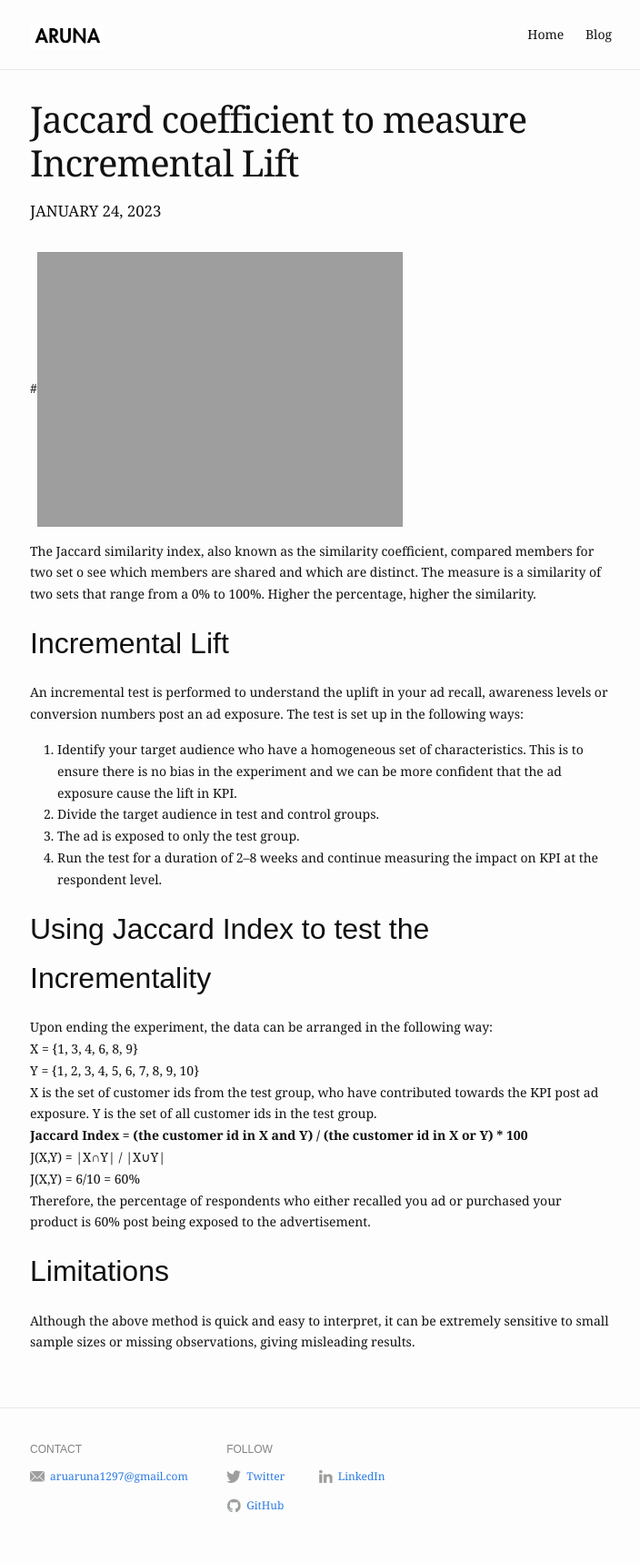
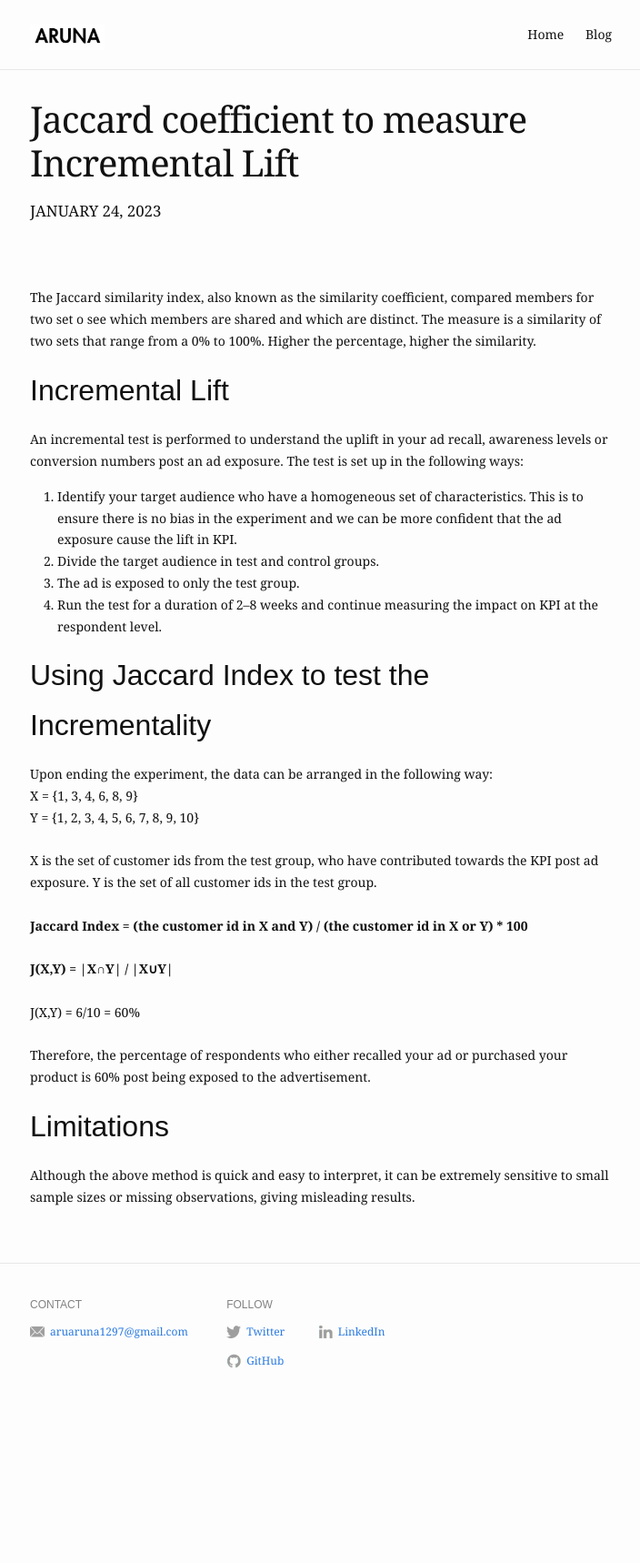
Before and after one commit to Aruna12/arunaarumugam, a Jekyll site: the page built from _posts/2023-01-24-example-of-blog-post.md, in a window 1280 px wide. Shown: the whole page at 91% size, without its empty margins (287-991 px from the left). Built offline with Jekyll 4.4.1, drawn with Linux system fonts in a browser that asks for light colours; after the commit the page ends 1559 px from its top, so only the background shows below that.

Commit message:
Update 2023-01-24-example-of-blog-post.md

```diff
--- a/_posts/2023-01-24-example-of-blog-post.md
+++ b/_posts/2023-01-24-example-of-blog-post.md
@@ -5,8 +5,9 @@ date:   2023-01-24 10:00:40
 blurb: "A look at an example post using Bay Jekyll theme."
 og_image: /assets/img/content/post-example/post_5.webp
 ---
+<!--
+<img src="{{ "/assets/img/content/post-example/post_6.webp" | absolute_url }}" alt="bay" class="post-pic"/>  -->
 
-#<img src="{{ "/assets/img/content/post-example/post_6.webp" | absolute_url }}" alt="bay" class="post-pic"/>
 <br />
 
 <p>The Jaccard similarity index, also known as the similarity coefficient, compared members for two set o see which members are shared and which are distinct. The measure is a similarity of two sets that range from a 0% to 100%. Higher the percentage, higher the similarity.</p>
@@ -28,15 +29,20 @@ X = {1, 3, 4, 6, 8, 9}
 <br />
 Y = {1, 2, 3, 4, 5, 6, 7, 8, 9, 10}
 <br />
+<br />
 X is the set of customer ids from the test group, who have contributed towards the KPI post ad exposure. Y is the set of all customer ids in the test group.
+<br />
 <br />
 <b>Jaccard Index = (the customer id in X and Y) / (the customer id in X or Y) * 100 </b>
 <br />
-J(X,Y) = |X∩Y| / |X∪Y|
+<br />
+<b>J(X,Y) = |X∩Y| / |X∪Y|</b>
+<br />
 <br />
 J(X,Y) = 6/10 = 60%
 <br />
-Therefore, the percentage of respondents who either recalled you ad or purchased your product is 60% post being exposed to the advertisement.
+<br />
+Therefore, the percentage of respondents who either recalled your ad or purchased your product is 60% post being exposed to the advertisement.
 </p>
 
 <h2>Limitations</h2>
```
